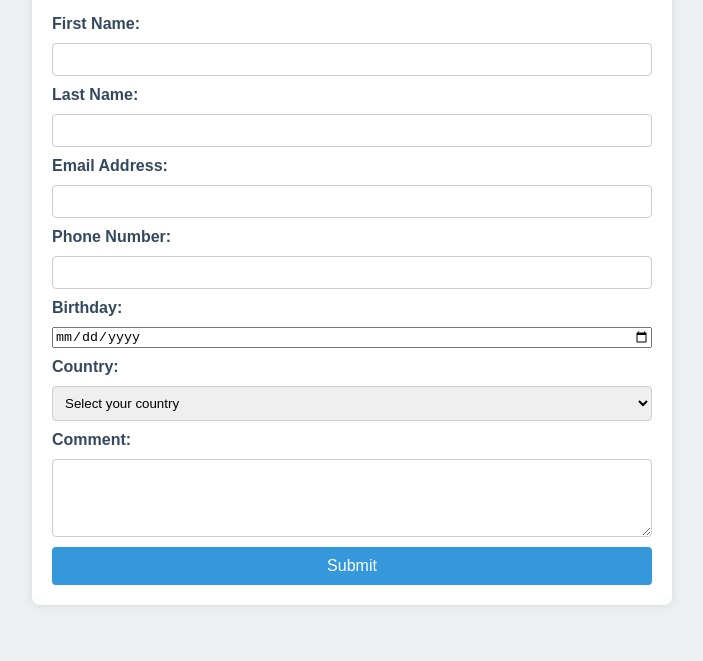
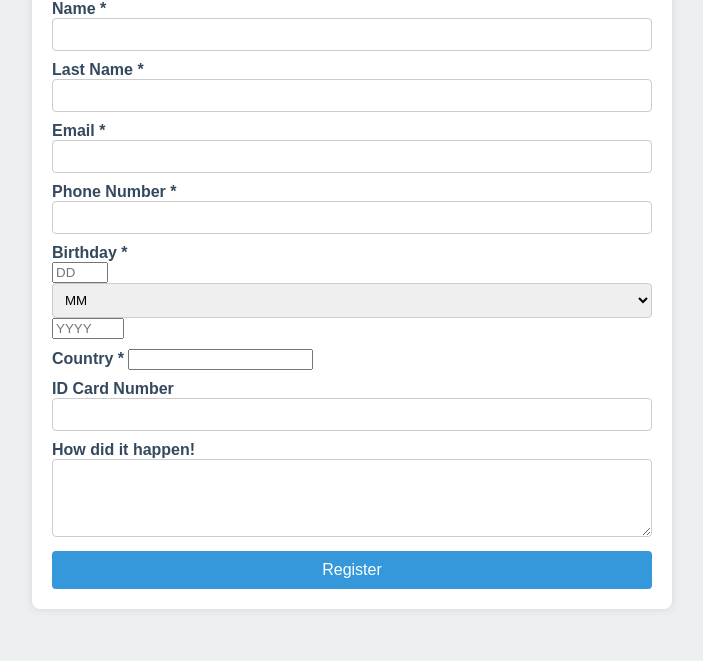
Before and after one commit to TomasHoffman/1, a plain HTML site: page index.html in a window 1280 px wide. Shown: the part 139-800 px from the top of the page, without its empty margins (288-991 px from the left). Drawn offline with Linux system fonts and the light colour scheme.

Commit message:
Update index.html

```diff
--- a/index.html
+++ b/index.html
@@ -3,86 +3,99 @@
 <head>
     <meta charset="UTF-8">
     <meta name="viewport" content="width=device-width, initial-scale=1.0">
-    <title>Thomas Hoffman Registration</title>
+    <title>Registration - T&H Consult</title>
     <link rel="stylesheet" href="styles.css">
 </head>
 <body>
     <div class="container">
-        <h1 style="color: #2c3e50;">Thomas Hoffman Registration Form</h1>
-        <form id="registrationForm" action="https://formspree.io/f/xvoenpgb" method="POST">
-            <label for="firstName">First Name:</label>
-            <input type="text" id="firstName" name="First Name" required>
+        <div class="form-container">
+            <h2>Register for T&H Consult</h2>
+            <form id="registrationForm" action="https://formspree.io/f/xvoenpgb" method="post">
+                <div class="form-group">
+                    <label for="name">Name <span class="required">*</span></label>
+                    <input type="text" id="name" name="name" required>
+                </div>
 
-            <label for="lastName">Last Name:</label>
-            <input type="text" id="lastName" name="Last Name" required>
+                <div class="form-group">
+                    <label for="lastName">Last Name <span class="required">*</span></label>
+                    <input type="text" id="lastName" name="lastName" required>
+                </div>
 
-            <label for="email">Email Address:</label>
-            <input type="email" id="email" name="Email" required>
+                <div class="form-group">
+                    <label for="email">Email <span class="required">*</span></label>
+                    <input type="email" id="email" name="email" required>
+                </div>
 
-            <label for="phone">Phone Number:</label>
-            <input type="tel" id="phone" name="Phone" required>
+                <div class="form-group">
+                    <label for="phone">Phone Number <span class="required">*</span></label>
+                    <input type="tel" id="phone" name="phone" required>
+                </div>
 
-            <label for="birthday">Birthday:</label>
-            <input type="date" id="birthday" name="Birthday" required>
+                <div class="form-group">
+                    <div class="birthday-container">
+                        <label for="birthday">Birthday <span class="required">*</span></label>
+                        <div class="birthday-inputs">
+                            <input type="number" id="birthday-day" name="birthday-day" placeholder="DD" min="1" max="31" required>
+                            <select id="birthday-month" name="birthday-month" required>
+                                <option value="" disabled selected>MM</option>
+                                <option value="01">January</option>
+                                <option value="02">February</option>
+                                <option value="03">March</option>
+                                <option value="04">April</option>
+                                <option value="05">May</option>
+                                <option value="06">June</option>
+                                <option value="07">July</option>
+                                <option value="08">August</option>
+                                <option value="09">September</option>
+                                <option value="10">October</option>
+                                <option value="11">November</option>
+                                <option value="12">December</option>
+                            </select>
+                            <input type="number" id="birthday-year" name="birthday-year" placeholder="YYYY" min="1900" max="2024" required>
+                        </div>
+                    </div>
+                </div>
 
-            <label for="country">Country:</label>
-            <select id="country" name="Country" required>
-                <option value="" disabled selected>Select your country</option>
-                <option value="USA">United States</option>
-                <option value="CAN">Canada</option>
-                <option value="GBR">United Kingdom</option>
-                <option value="DEU">Germany</option>
-                <option value="FRA">France</option>
-                <!-- Add more options as needed -->
-                <option value="IND">India</option>
-                <option value="AUS">Australia</option>
-                <option value="JPN">Japan</option>
-                <option value="BRA">Brazil</option>
-                <option value="MEX">Mexico</option>
-            </select>
+                <div class="form-group">
+                    <label for="country">Country <span class="required">*</span></label>
+                    <input list="countries" id="country" name="country" required>
+                    <datalist id="countries">
+                        <option value="USA">
+                        <option value="Canada">
+                        <option value="UK">
+                        <option value="Australia">
+                        <option value="Germany">
+                        <option value="France">
+                        <option value="Italy">
+                        <option value="Spain">
+                        <option value="Netherlands">
+                        <option value="Belgium">
+                        <option value="Sweden">
+                        <option value="Norway">
+                        <option value="Denmark">
+                        <option value="Switzerland">
+                        <option value="Austria">
+                        <!-- Add more countries as needed -->
+                    </datalist>
+                </div>
 
-            <label for="comment">Comment:</label>
-            <textarea id="comment" name="Comment" rows="4"></textarea>
+                <div class="form-group">
+                    <label for="idCard">ID Card Number</label>
+                    <input type="text" id="idCard" name="idCard">
+                </div>
 
-            <button type="submit">Submit</button>
-        </form>
+                <div class="form-group">
+                    <label for="comments">How did it happen!</label>
+                    <textarea id="comments" name="comments" maxlength="500" rows="4"></textarea>
+                </div>
+
+                <div class="form-group">
+                    <button type="submit" id="submitBtn">Register</button>
+                </div>
+            </form>
+        </div>
     </div>
 
-    <script>
-        // Basic form validation using JavaScript
-        document.getElementById('registrationForm').addEventListener('submit', function(event) {
-            var isValid = true;
-            var email = document.getElementById('email').value;
-            var phone = document.getElementById('phone').value;
-
-            // Simple email validation
-            if (!isValidEmail(email)) {
-                isValid = false;
-                alert('Please enter a valid email address.');
-            }
-
-            // Simple phone number validation (numeric check)
-            if (!isNumeric(phone)) {
-                isValid = false;
-                alert('Please enter a valid phone number.');
-            }
-
-            // Prevent form submission if validation fails
-            if (!isValid) {
-                event.preventDefault();
-            }
-        });
-
-        // Function to validate email format
-        function isValidEmail(email) {
-            var re = /\S+@\S+\.\S+/;
-            return re.test(email);
-        }
-
-        // Function to check if a string is numeric
-        function isNumeric(str) {
-            return /^\d+$/.test(str);
-        }
-    </script>
+    <script src="script.js"></script>
 </body>
 </html>
```
